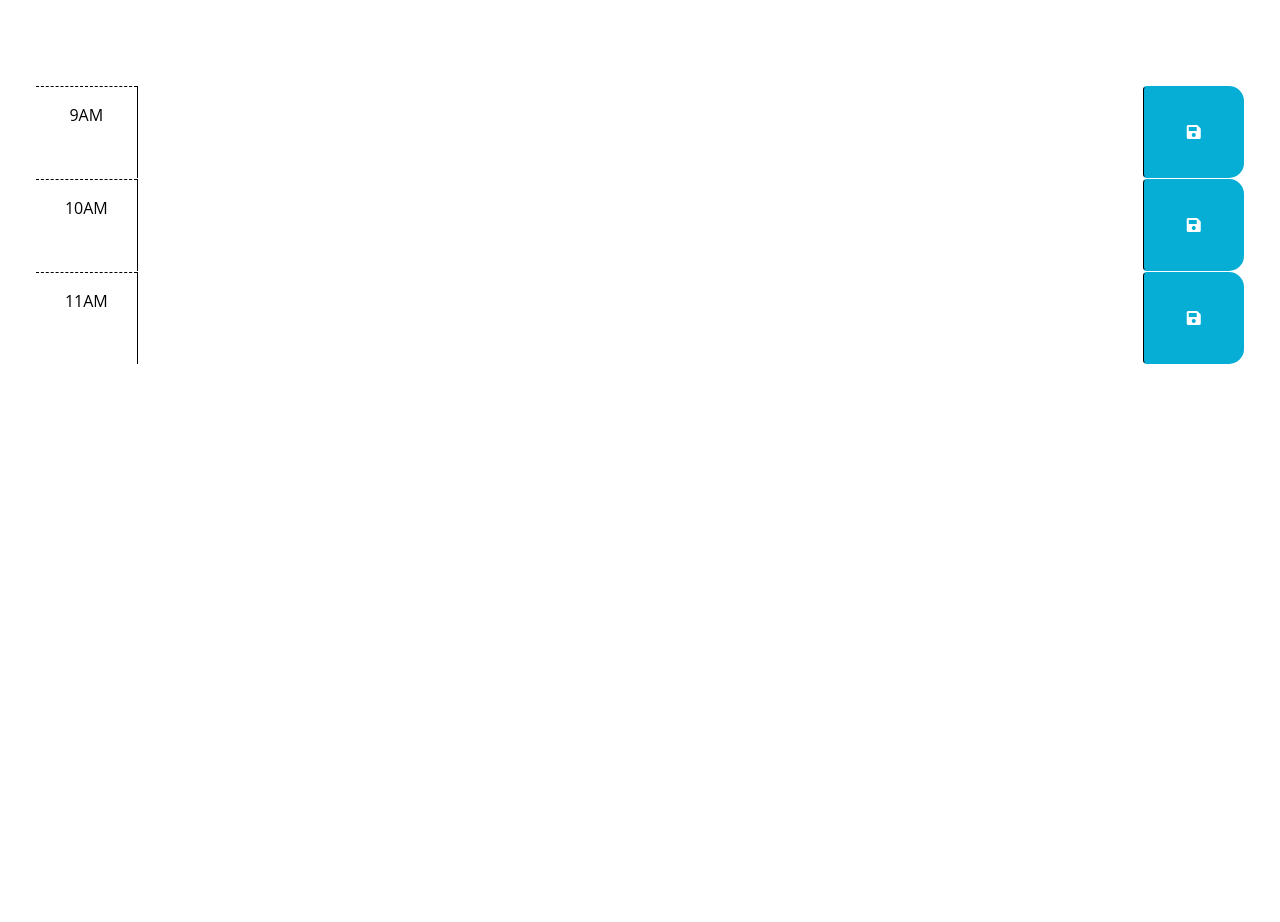
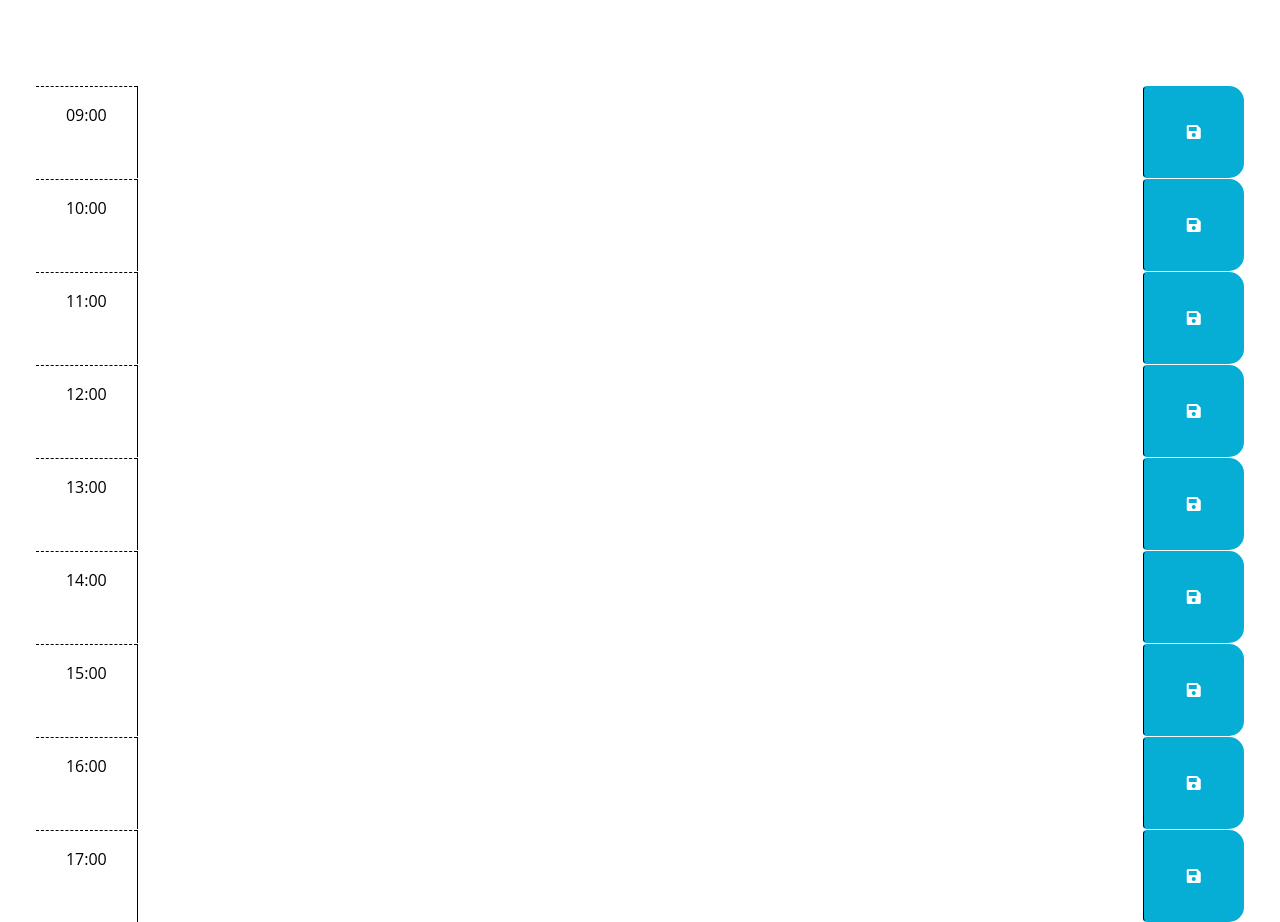
Before and after one commit to elawilliam/work-day-scheduler, a plain HTML site: page index.html in a window 1280 px wide. Shown: the part 166-1088 px from the top of the page. Before the commit the page ends 800 px from the top, so only its background shows below. Drawn offline with nearby package versions, Linux system fonts and the light colour scheme; files whose address does not match are found by name.

Commit message:
added additional time slots, set click event

```diff
--- a/assets/js/script.js
+++ b/assets/js/script.js
@@ -1,26 +1,18 @@
 // Wrap all code that interacts with the DOM in a call to jQuery to ensure that
 // the code isn't run until the browser has finished rendering all the elements
 // in the html.
-$(function () {
-    // TODO: Add a listener for click events on the save button. This code should
-    // use the id in the containing time-block as a key to save the user input in
-    // local storage. HINT: What does `this` reference in the click listener
-    // function? How can DOM traversal be used to get the "hour-x" id of the
-    // time-block containing the button that was clicked? How might the id be
-    // useful when saving the description in local storage?
-    //
-    // TODO: Add code to apply the past, present, or future class to each time
-    // block by comparing the id to the current hour. HINTS: How can the id
-    // attribute of each time-block be used to conditionally add or remove the
-    // past, present, and future classes? How can Day.js be used to get the
-    // current hour in 24-hour time?
-    //
-    // TODO: Add code to get any user input that was saved in localStorage and set
-    // the values of the corresponding textarea elements. HINT: How can the id
-    // attribute of each time-block be used to do this?
-    //
-    // TODO: Add code to display the current date in the header of the page.
-  });
+// $(function () {
+//   });
+
+// Event listener for click events on the save button //
+$(".saveBtn").on("click", function () {
+  var eventText = $(this).siblings(".description").val();
+  var eventTime = $(this).parent().attr("id");
+  localStorage.setItem(eventTime, eventText);
+})
+
+var currentDay =
+
 var time = [
   "09:00",
   "10:00",
@@ -47,3 +39,22 @@ for (var i = 0; i < time.length; i++){
 //Creates the date format using day.js //
 //<script src="https://cdn.jsdelivr.net/npm/dayjs@1/dayjs.min.js"></script>
 //<script>dayjs().format()</script>//
+
+    // TODO: Add a listener for click events on the save button. This code should
+    // use the id in the containing time-block as a key to save the user input in
+    // local storage. HINT: What does `this` reference in the click listener
+    // function? How can DOM traversal be used to get the "hour-x" id of the
+    // time-block containing the button that was clicked? How might the id be
+    // useful when saving the description in local storage?
+    //
+    // TODO: Add code to apply the past, present, or future class to each time
+    // block by comparing the id to the current hour. HINTS: How can the id
+    // attribute of each time-block be used to conditionally add or remove the
+    // past, present, and future classes? How can Day.js be used to get the
+    // current hour in 24-hour time?
+    //
+    // TODO: Add code to get any user input that was saved in localStorage and set
+    // the values of the corresponding textarea elements. HINT: How can the id
+    // attribute of each time-block be used to do this?
+    //
+    // TODO: Add code to display the current date in the header of the page.
--- a/index.html
+++ b/index.html
@@ -30,35 +30,82 @@
         in the finished product. Remember to delete this comment once the
         code is implemented.
         -->
+        <!-- Add class/ remove class -->
 
-        <!-- Example of a past time block. The "past" class adds a gray background color. -->
+
         <div id="hour-9" class="row time-block">
-            <div class="col-2 col-md-1 hour text-center py-3">9AM</div>
+            <div class="col-2 col-md-1 hour text-center py-3">09:00</div>
             <textarea class="col-8 col-md-10 description" rows="3"> </textarea>
             <button class="btn saveBtn col-2 col-md-1" aria-label="save">
                 <i class="fas fa-save" aria-hidden="true"></i>
             </button>
         </div>
 
-        <!-- Example of a present time block. The "present" class adds a red background color. -->
+
         <div id="hour-10" class="row time-block">
-            <div class="col-2 col-md-1 hour text-center py-3">10AM</div>
+            <div class="col-2 col-md-1 hour text-center py-3">10:00</div>
             <textarea class="col-8 col-md-10 description" rows="3"> </textarea>
             <button class="btn saveBtn col-2 col-md-1" aria-label="save">
                 <i class="fas fa-save" aria-hidden="true"></i>
             </button>
         </div>
 
-        <!-- Example of a future time block. The "future" class adds a green background color. -->
+
         <div id="hour-11" class="row time-block">
-            <div class="col-2 col-md-1 hour text-center py-3">11AM</div>
+            <div class="col-2 col-md-1 hour text-center py-3">11:00</div>
             <textarea class="col-8 col-md-10 description" rows="3"> </textarea>
             <button class="btn saveBtn col-2 col-md-1" aria-label="save">
                 <i class="fas fa-save" aria-hidden="true"></i>
             </button>
         </div>
 
-        <!-- Hard code remaining times of day in military time -->
+        <div id="hour-11" class="row time-block">
+            <div class="col-2 col-md-1 hour text-center py-3">12:00</div>
+            <textarea class="col-8 col-md-10 description" rows="3"> </textarea>
+            <button class="btn saveBtn col-2 col-md-1" aria-label="save">
+                <i class="fas fa-save" aria-hidden="true"></i>
+            </button>
+        </div>
+
+        <div id="hour-11" class="row time-block">
+            <div class="col-2 col-md-1 hour text-center py-3">13:00</div>
+            <textarea class="col-8 col-md-10 description" rows="3"> </textarea>
+            <button class="btn saveBtn col-2 col-md-1" aria-label="save">
+                <i class="fas fa-save" aria-hidden="true"></i>
+            </button>
+        </div>
+
+        <div id="hour-11" class="row time-block">
+            <div class="col-2 col-md-1 hour text-center py-3">14:00</div>
+            <textarea class="col-8 col-md-10 description" rows="3"> </textarea>
+            <button class="btn saveBtn col-2 col-md-1" aria-label="save">
+                <i class="fas fa-save" aria-hidden="true"></i>
+            </button>
+        </div>
+
+        <div id="hour-11" class="row time-block">
+            <div class="col-2 col-md-1 hour text-center py-3">15:00</div>
+            <textarea class="col-8 col-md-10 description" rows="3"> </textarea>
+            <button class="btn saveBtn col-2 col-md-1" aria-label="save">
+                <i class="fas fa-save" aria-hidden="true"></i>
+            </button>
+        </div>
+
+        <div id="hour-11" class="row time-block">
+            <div class="col-2 col-md-1 hour text-center py-3">16:00</div>
+            <textarea class="col-8 col-md-10 description" rows="3"> </textarea>
+            <button class="btn saveBtn col-2 col-md-1" aria-label="save">
+                <i class="fas fa-save" aria-hidden="true"></i>
+            </button>
+        </div>
+
+        <div id="hour-11" class="row time-block">
+            <div class="col-2 col-md-1 hour text-center py-3">17:00</div>
+            <textarea class="col-8 col-md-10 description" rows="3"> </textarea>
+            <button class="btn saveBtn col-2 col-md-1" aria-label="save">
+                <i class="fas fa-save" aria-hidden="true"></i>
+            </button>
+        </div>
     </div>
 
     <script src="https://cdn.jsdelivr.net/npm/dayjs@1/dayjs.min.js"></script>
```
